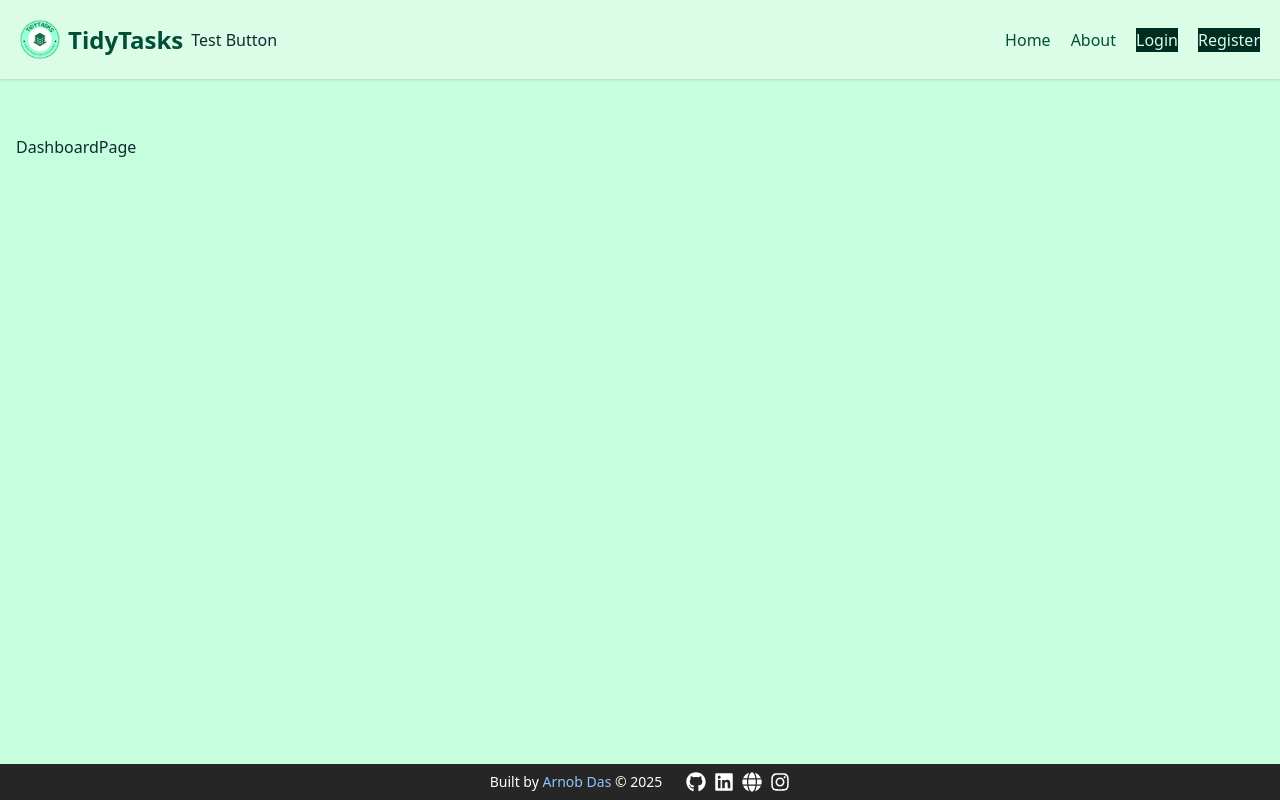
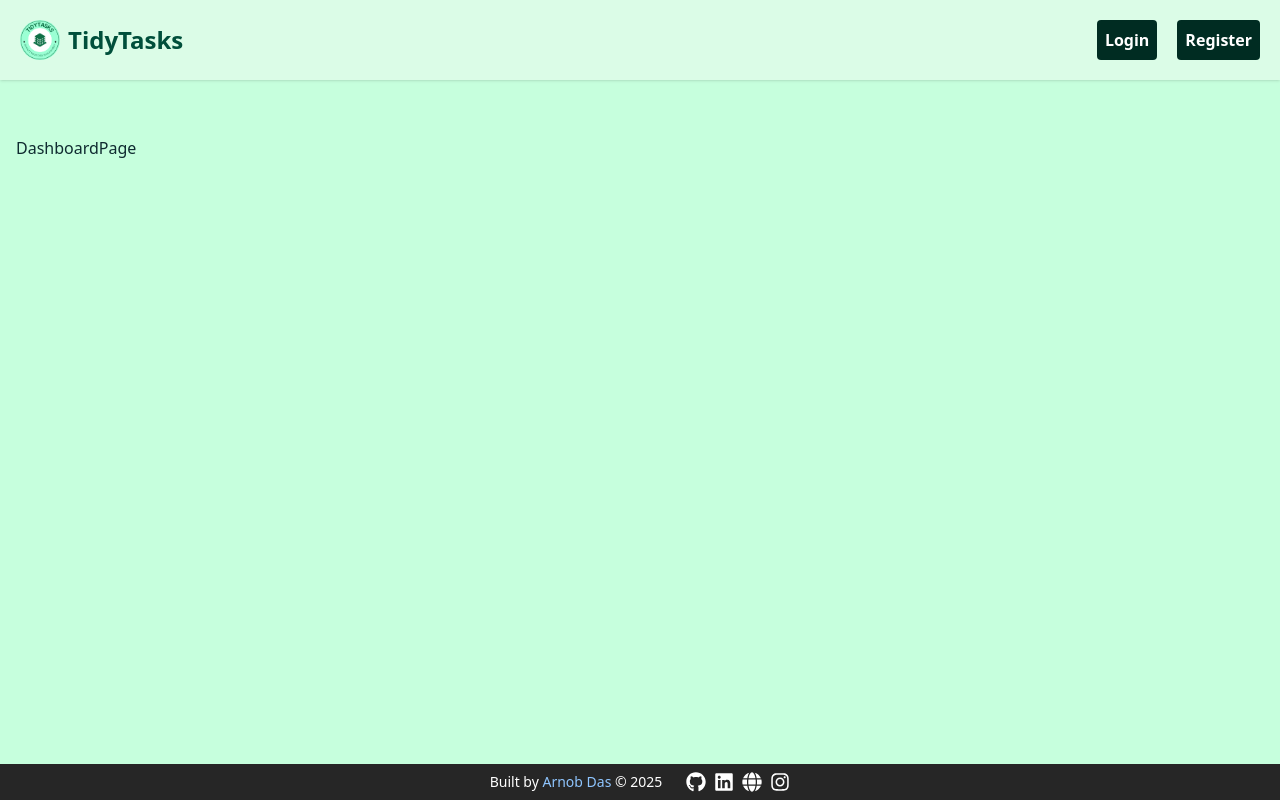
Before and after one commit to ArnobDas57/TidyTasks, a Next.js app in the folder tidytasks/: page /dashboard in a window 1280 px wide. Built offline with nearby package versions, Linux system fonts and the light colour scheme.

Commit message:
feat: add location path logic to navbar buttons

```diff
--- a/tidytasks/components/navbar/Navbar.tsx
+++ b/tidytasks/components/navbar/Navbar.tsx
@@ -1,7 +1,12 @@
-import React from "react";
+"use client";
+
+import Link from "next/link";
+import { usePathname } from "next/navigation";
 import Image from "next/image";
 
 const Navbar = () => {
+  const pathname = usePathname();
+
   return (
     <header className={`w-full mb-10`}>
       <nav className="navbar bg-green-100 shadow-sm p-5 flex w-full items-center justify-between">
@@ -15,32 +20,31 @@
             className="rounded-full"
           />
           <span className="text-2xl font-bold text-emerald-900">TidyTasks</span>
-          <button className="btn btn-primary">Test Button</button>
         </div>
 
         {/* Right Side: Menu Links */}
-        <ul className="flex gap-5 text-emerald-900 font-medium">
-          <li>
-            <button className="btn btn-outline cursor-pointer hover:text-emerald-600">
-              Home
-            </button>
-          </li>
-          <li>
-            <button className="btn btn-outline cursor-pointer hover:text-emerald-600">
-              About
-            </button>
-          </li>
-          <li>
-            <button className="text-green-100 cursor-pointer bg-emerald-950 hover:text-emerald-600">
-              Login
-            </button>
-          </li>
-          <li>
-            <button className="text-green-100 bg-emerald-950 cursor-pointer hover:text-emerald-600">
-              Register
-            </button>
-          </li>
-        </ul>
+        <div className="flex gap-5 font-medium">
+          <Link
+            href="/login"
+            className={`${
+              pathname === "/login"
+                ? "bg-emerald-200 hover:text-green-800 text-black"
+                : "bg-emerald-950 hover:text-green-300 text-white"
+            } p-2 rounded-sm font-bold cursor-pointer`}
+          >
+            Login
+          </Link>
+          <Link
+            href="/register"
+            className={`${
+              pathname === "/register"
+                ? "bg-emerald-200 hover:text-green-800 text-black"
+                : "bg-emerald-950 hover:text-green-300 text-white"
+            } p-2 rounded-sm font-bold cursor-pointer`}
+          >
+            Register
+          </Link>
+        </div>
       </nav>
     </header>
   );
```
